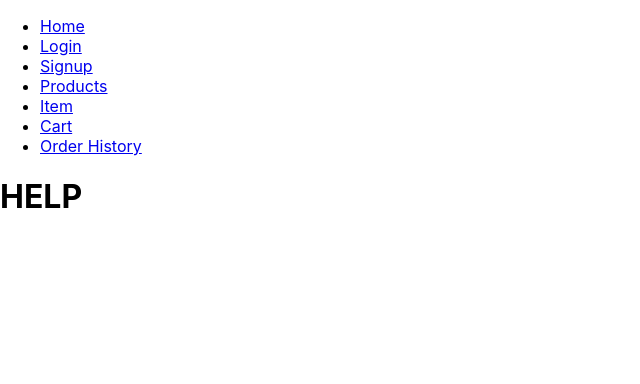
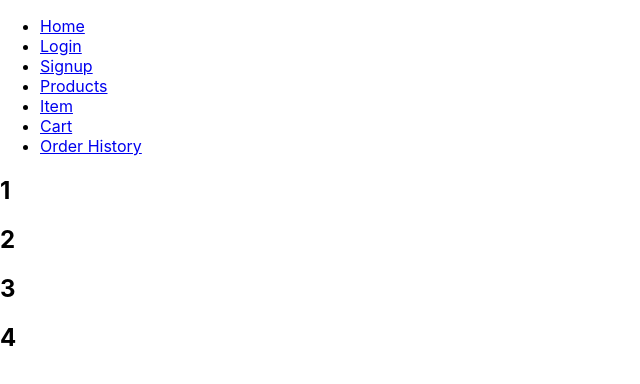
Before and after one commit to Ebyington/Agora-app, a React (Create React App) app in the folder client/: page / in a window 1280 px wide. Shown: the top 384 px of the page, without its empty margins (0-640 px from the left). Built offline with nearby package versions, Linux system fonts and the light colour scheme.

Commit message:
added style folder for use

```diff
--- a/client/src/pages/Home.js
+++ b/client/src/pages/Home.js
@@ -3,7 +3,18 @@ import React from "react";
 const Home = () => {
   return (
     <div className="container">
-      <h1>HELP</h1>
+      <section className="one">
+        <h1>1</h1>
+      </section>
+      <section className="two">
+        <h1>2</h1>
+      </section>
+      <section className="three">
+        <h1>3</h1>
+      </section>
+      <section className="four">
+        <h1>4</h1>
+      </section>
     </div>
   );
 };
```
Also changed, not shown: client/src/styles/home.css (added).
